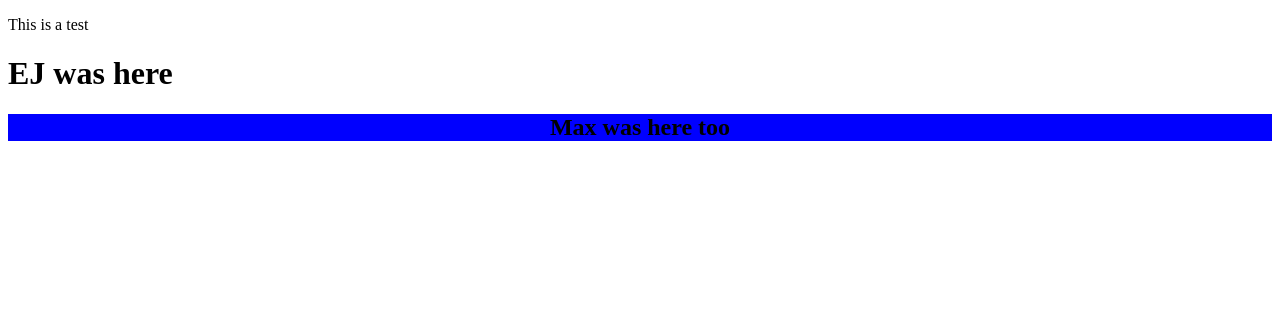
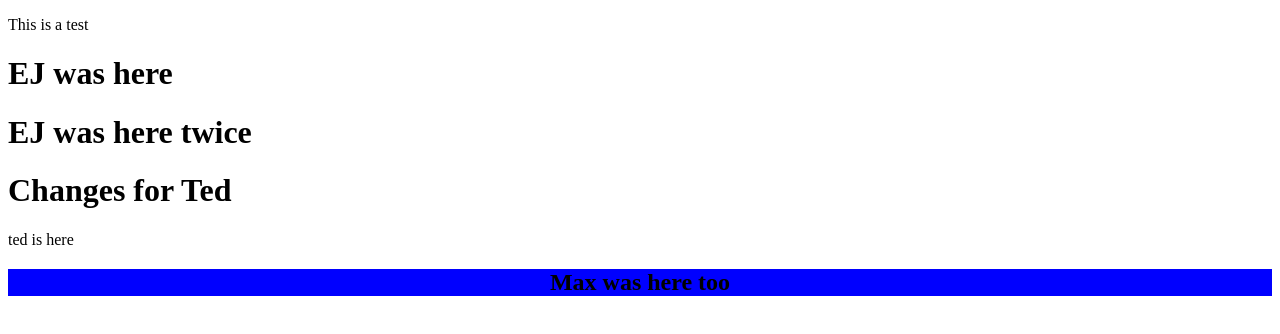
Before and after one commit to grndprxguy/test1, a plain HTML site: page index.html in a window 1280 px wide. Drawn offline with Linux system fonts and the light colour scheme.

Commit message:
fixed conflicts

```diff
--- a/index.html
+++ b/index.html
@@ -8,6 +8,10 @@
 <body>
 	<p>This is a test</p>
 	<h1>EJ was here</h1>
+	<h1>EJ was here twice</h1>
+	  <h1> Changes for Ted</h1>
+
+	  <p>ted is here</p>
 	<h2>Max was here too</h2>
 </body>
 </html>
```
